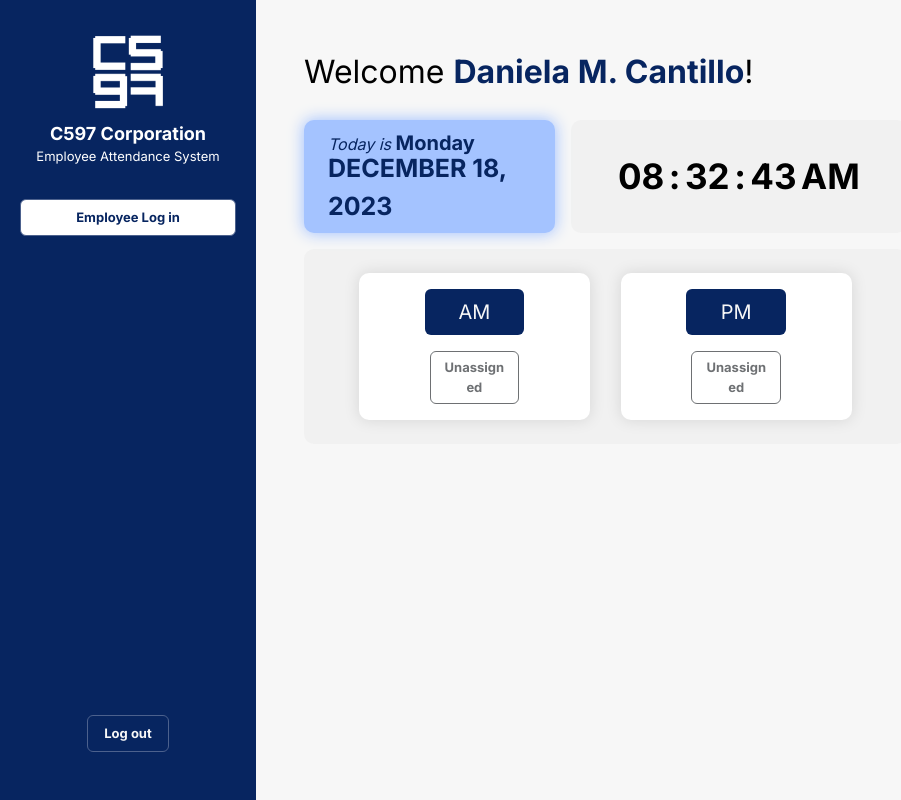
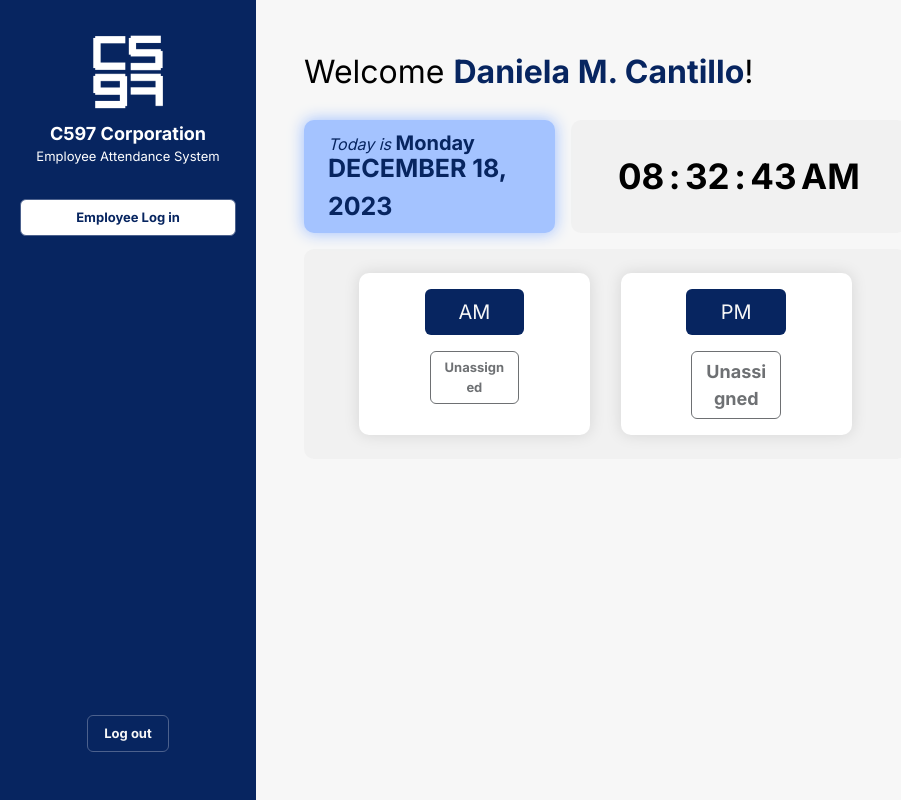
Before and after one commit to Dee-17/Employee-Attendance-Management-System, a PHP site: page /employee-attendance-system.php in a window 1280 px wide. Shown: the whole page, without its empty margins (0-901 px from the left). Run offline with PHP 8.4, Linux system fonts and the light colour scheme; a user stored in the database is signed in; data comes from the database, SQL or seed files in the repository.

Commit message:
minor changes to button

```diff
--- a/employee-attendance-system.php
+++ b/employee-attendance-system.php
@@ -122,7 +122,7 @@
                                                     echo '<button class="btn in_button col col-auto" onclick="logAM()">PM</button>';
                                                 } else {
                                                     // Display "Checked In" button if PM is checked in
-                                                    echo '<button class="btn in_button col col-auto" disabled style="font-size: small;">Checked In</button>';
+                                                    echo '<button class="btn in_button col col-auto" disabled">Checked In</button>';
                                                 }
 
                                                 // Add the JavaScript function to log PM time using AJAX
@@ -145,7 +145,7 @@
                                                     echo '<button class="btn out_button col col-auto" onclick="logAMOut()">OUT</button>';
                                                 } else {
                                                     // Display "Checked Out" button if PM is checked out
-                                                    echo '<button class="btn in_button col col-auto" disabled style="font-size: small; padding: 9px;">Checked Out</button>';
+                                                    echo '<button class="btn out_button col col-auto" disabled">Checked Out</button>';
                                                 }
 
                                                 // Add the JavaScript function to log PM out time using AJAX
@@ -172,14 +172,14 @@
                                             <?php
                                             // Display "Unassigned" button when its != to shift
                                             if ($employeeShift !== 'Afternoon Shift') {
-                                                echo '<button class="btn in_button col col-auto" disabled style="font-size: small;">Unassigned</button>';
+                                                echo '<button class="btn in_button col col-auto" disabled ">Unassigned</button>';
                                             } else {
                                                 // Display "AM" button if not checked in for PM and it's the Afternoon Shift
                                                 if ($row['pm_in'] === null && $employeeShift == 'Afternoon Shift') {
                                                     echo '<button class="btn in_button col col-auto" onclick="logPM()">PM</button>';
                                                 } else {
                                                     // Display "Checked In" button if PM is checked in
-                                                    echo '<button class="btn in_button col col-auto" disabled style="font-size: small;">Checked In</button>';
+                                                    echo '<button class="btn in_button col col-auto" disabled">Checked In</button>';
                                                 }
 
                                                 // Add the JavaScript function to log PM time using AJAX
@@ -202,7 +202,7 @@
                                                     echo '<button class="btn out_button col col-auto" onclick="logPMOut()">OUT</button>';
                                                 } else {
                                                     // Display "Checked Out" button if PM is checked out
-                                                    echo '<button class="btn in_button col col-auto" disabled style="font-size: small; padding: 9px;">Checked Out</button>';
+                                                    echo '<button class="btn out_button col col-auto" disabled">Checked Out</button>';
                                                 }
 
                                                 // Add the JavaScript function to log PM out time using AJAX
```
